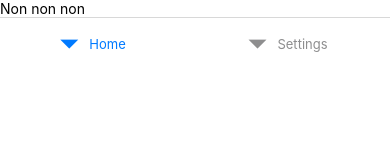
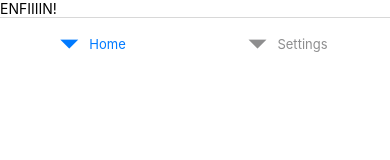
Before and after one commit to RenaudRDB/PIXEL_DUNGEON, a React Native app: screen / in a window 390 px wide. Shown: the top 160 px of the page. Built offline with nearby package versions, Linux system fonts and the light colour scheme.

Commit message:
Yarn start

```diff
--- a/App.js
+++ b/App.js
@@ -27,7 +27,7 @@ const Tab = createBottomTabNavigator();
 export default function App() {
   return (
     <Layout>
-      <Text>Non non non</Text>
+      <Text>ENFIIIIN!</Text>
         <NavigationContainer>
           <Tab.Navigator>
             <Tab.Screen name="Home" component={HomeScreen} />
```
Also changed, not shown: 2 other files (tests, documents, lock files or other folders).
